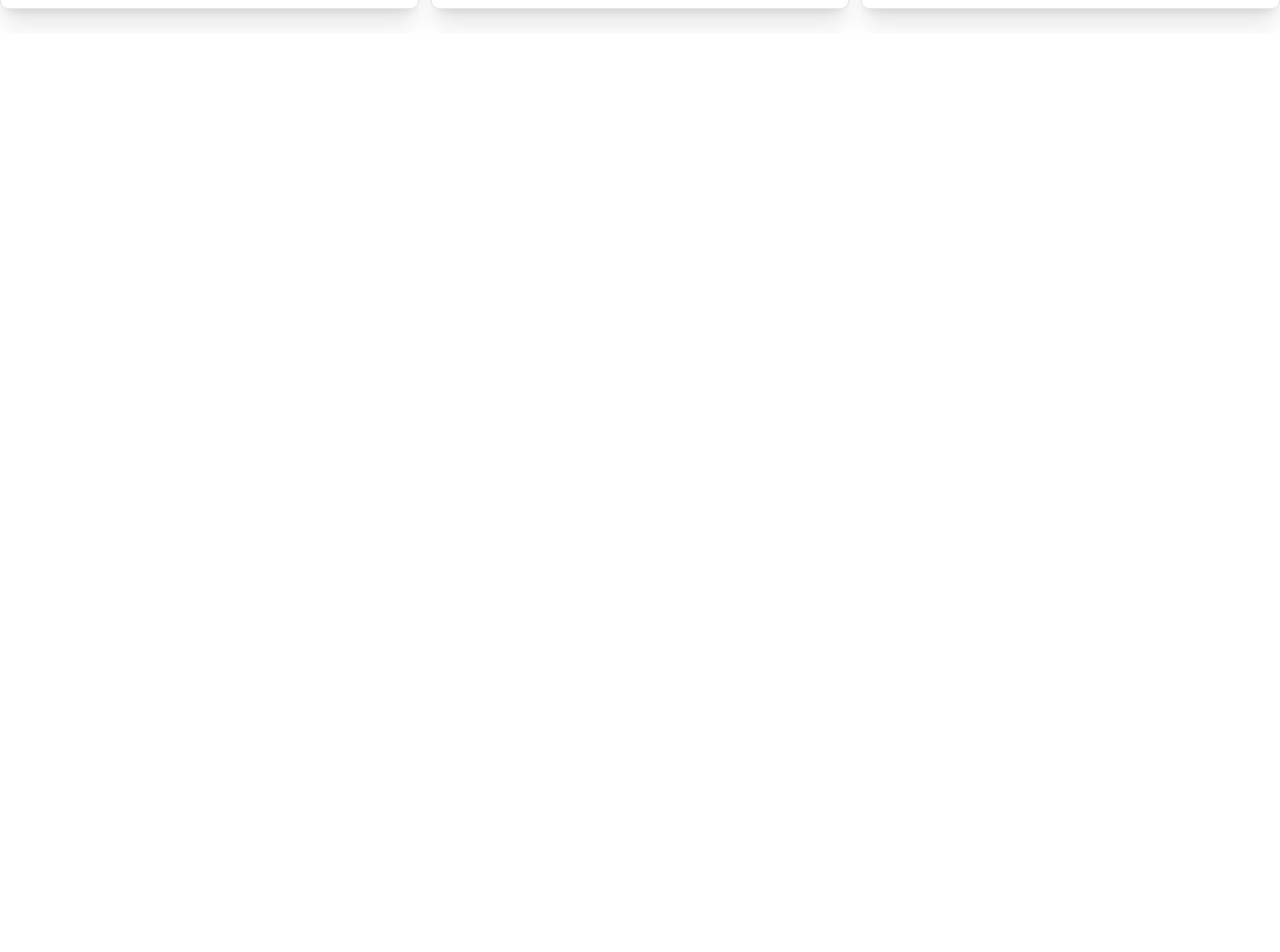
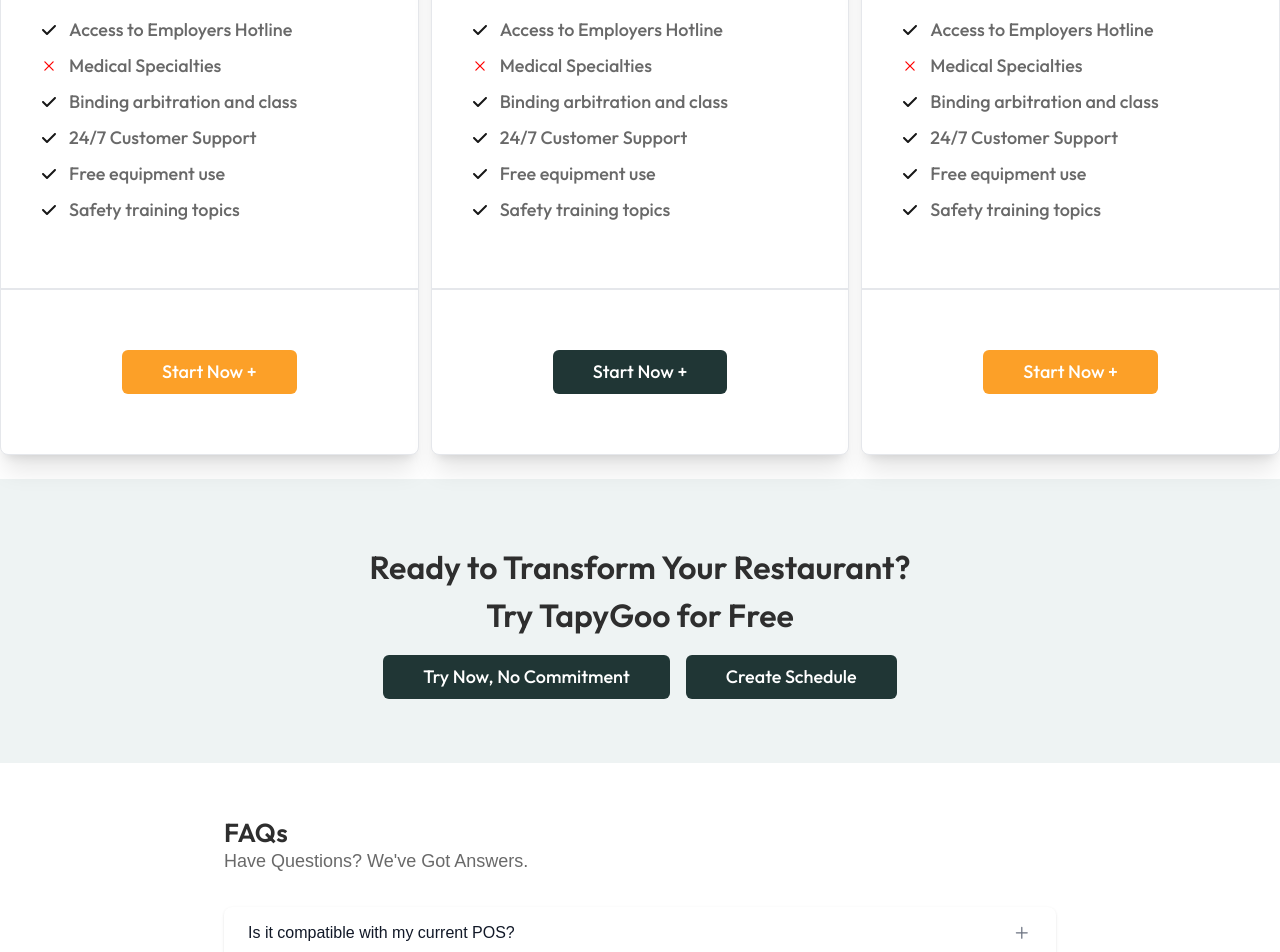
Before and after one commit to softmindsol/tapyGoo-fe, a Next.js app: page / in a window 1280 px wide. Shown: the part 4080-5032 px from the top of the page. Before the commit the page ends 4113 px from the top, so only its background shows below. Built offline with nearby package versions, Linux system fonts and the light colour scheme.

Commit message:
work in progress

```diff
--- a/src/app/globals.css
+++ b/src/app/globals.css
@@ -9,12 +9,12 @@
   --foreground: #171717;
 }
 
-@media (prefers-color-scheme: dark) {
+/* @media (prefers-color-scheme: dark) {
   :root {
     --background: #0a0a0a;
     --foreground: #ededed;
   }
-}
+} */
 
 body {
   color: var(--foreground);
--- a/src/app/page.js
+++ b/src/app/page.js
@@ -1,3 +1,4 @@
+import Faq from "@/component/faq/faq";
 import HeaderBar from "@/component/headerBar/headerBar";
 import HeroSection from "@/component/heroSection/heroSection";
 import HowWork from "@/component/howWorks/howWork";
@@ -19,6 +20,7 @@
     <Testimonial />
     <HowWork />
     <PricingPlan />
+    <Faq />
 
     </>
 
--- /dev/null
+++ b/src/component/faq/faq.js
@@ -0,0 +1,69 @@
+"use client";
+
+import React, { useState } from "react";
+import { GoPlus } from "react-icons/go";
+import { FiMinus } from "react-icons/fi";
+const Faq = () => {
+  const [openIndex, setOpenIndex] = useState(null);
+
+  const faqData = [
+    {
+      question: "Is it compatible with my current POS?",
+      answer:
+        "Our system is designed to integrate with most modern POS systems. We support major platforms including Square, Shopify POS, Lightspeed, and many others. Contact our support team for specific compatibility information.",
+    },
+    {
+      question: "What do I need to install it?",
+      answer:
+        "Installation requirements include a modern web browser, stable internet connection, and your existing POS credentials. Some features may require additional hardware depending on your setup.",
+    },
+    {
+      question: "How long does it take to set up?",
+      answer:
+        "The basic setup typically takes 15-30 minutes. This includes software installation, initial configuration, and basic training. Full integration and staff training may take 1-2 hours depending on your needs.",
+    },
+  ];
+  return (
+    <div className="container mx-auto lg:px-0 px-4 lg:py-14 py-7">
+      <div className="lg:px-56">
+        <h2 className="font-fontOutfit lg:text-[26px] text-lg text-textHeading font-semibold">
+          FAQs
+        </h2>
+        <p className="text-[#696969] lg:text-lg text-xs">
+          Have Questions? We've Got Answers.
+        </p>
+
+        <div className=" mt-8 bg-white rounded-lg shadow">
+          <div className="">
+            {faqData.map((item, index) => (
+              <div key={index} className="border-b border-gray-200 mb-4">
+                <button
+                  className="w-full py-4 px-6 flex items-center justify-between hover:bg-gray-50 transition-colors"
+                  onClick={() =>
+                    setOpenIndex(openIndex === index ? null : index)
+                  }
+                >
+                  <span className="text-left lg:text-[16px] text-xs font-medium text-gray-900">
+                    {item.question}
+                  </span>
+                  {openIndex === index ? (
+                    <FiMinus className="h-5 w-5 text-gray-500" />
+                  ) : (
+                    <GoPlus className="h-5 w-5 text-gray-500" />
+                  )}
+                </button>
+                {openIndex === index && (
+                  <div className="px-6 pb-4">
+                    <p className="text-gray-600 lg:text-[16px] text-xs ">{item.answer}</p>
+                  </div>
+                )}
+              </div>
+            ))}
+          </div>
+        </div>
+      </div>
+    </div>
+  );
+};
+
+export default Faq;
--- a/src/component/pricingPlan/pricingPlan.js
+++ b/src/component/pricingPlan/pricingPlan.js
@@ -1,6 +1,8 @@
 import React from "react";
 import CustomHeading from "../common/customHeading";
+import { FaCheck } from "react-icons/fa6";
 import pricing from "../../../public/assets/images/pricing.png";
+import { RxCross2 } from "react-icons/rx";
 import Image from "next/image";
 const PricingPlan = () => {
   const pricingPlan = [
@@ -8,34 +10,76 @@
       title: "Basic Plan",
       price: "$9.99",
       features: [
-        "Unlimited Users",
-        "50 GB Storage",
-        "24/7 Support",
-        "500 Emails/Month",
+        {
+          feature: "Access to Employers Hotline",
+        },
+        {
+          feature: "Medical Specialties",
+        },
+        {
+          feature: "Binding arbitration and class",
+        },
+        {
+          feature: "24/7 Customer Support",
+        },
+        {
+          feature: "Free equipment use",
+        },
+        {
+          feature: "Safety training topics",
+        },
       ],
-      btnText: "Start Free Trial",
+      btnText: "Start Now +",
     },
     {
       title: "Professional Plan",
       price: "$19.99",
       features: [
-        "Unlimited Users",
-        "100 GB Storage",
-        "24/7 Support",
-        "1000 Emails/Month",
+        {
+          feature: "Access to Employers Hotline",
+        },
+        {
+          feature: "Medical Specialties",
+        },
+        {
+          feature: "Binding arbitration and class",
+        },
+        {
+          feature: "24/7 Customer Support",
+        },
+        {
+          feature: "Free equipment use",
+        },
+        {
+          feature: "Safety training topics",
+        },
       ],
-      btnText: "Start My Plan",
+      btnText: "Start Now +",
     },
     {
       title: "Custom Plan",
       price: "$29.99",
       features: [
-        "Unlimited Users",
-        "200 GB Storage",
-        "24/7 Support",
-        "2000 Emails/Month",
+        {
+          feature: "Access to Employers Hotline",
+        },
+        {
+          feature: "Medical Specialties",
+        },
+        {
+          feature: "Binding arbitration and class",
+        },
+        {
+          feature: "24/7 Customer Support",
+        },
+        {
+          feature: "Free equipment use",
+        },
+        {
+          feature: "Safety training topics",
+        },
       ],
-      btnText: "Upgrade My Plan",
+      btnText: "Start Now +",
     },
   ];
 
@@ -67,19 +111,61 @@
                   <Image src={pricing} alt="pricing" />
                 </div>
               </div>
-              <div className="px-10 mt-8">
+              <div className="px-10 lg:mt-8 mt-5 border-b-2 pb-14 ">
                 <h2 className="text-[48px] font-fontOutfit font-semibold">
                   {item.price}
                   <span className="text-base text-[#696969]">/Monthly</span>
                 </h2>
-                {item?.features.map((subitem, subindex) =>(
-                    <div key={subindex} className="flex items-center gap-5">
-
-                        </div>
+                {item?.features.map((subitem, subindex) => (
+                  <div key={subindex} className="flex items-center gap-3 my-2">
+                    {subindex === 1 ? <RxCross2 color="red" /> : <FaCheck />}
+                    <p className="text-lg text-[#696969] font-fontOutfit font-medium">
+                      {subitem.feature}
+                    </p>
+                  </div>
                 ))}
+              </div>
+              <div className="flex items-center justify-center lg:my-10 py-5">
+                <button
+                  className={`text-white font-fontOutfit text-lg px-10 py-2 rounded-md font-medium ${
+                    index === 1 || index === 3
+                      ? "bg-customDarkGreen"
+                      : "bg-customOrange"
+                  }`}
+                >
+                  {item.btnText}
+                </button>
               </div>
             </div>
           ))}
+        </div>
+      </div>
+      <div className="bg-customBgGray py-16">
+        <CustomHeading
+          headingText="Ready to Transform Your Restaurant? "
+          fontSize={"lg:text-[32px] text-[22px]"}
+          textAlign={"text-center"}
+          fontWeight={"font-semibold"}
+        />
+        <CustomHeading
+          headingText="Try TapyGoo for Free "
+          fontSize={"lg:text-[32px] text-[22px]"}
+          textAlign={"text-center"}
+          fontWeight={"font-semibold"}
+        />
+        <div className="flex items-center justify-center gap-4 mt-4 lg:px-0 px-6">
+            <button
+              className={`text-white font-fontOutfit text-lg px-10 py-2 rounded-md font-medium bg-customDarkGreen`}
+            >
+              Try Now, No Commitment
+            </button>
+            <button
+              className={`text-white lg:block hidden font-fontOutfit text-lg px-10 py-2 rounded-md font-medium bg-customDarkGreen`}
+            >
+              Create Schedule
+            </button>
+
+
         </div>
       </div>
     </>
```
